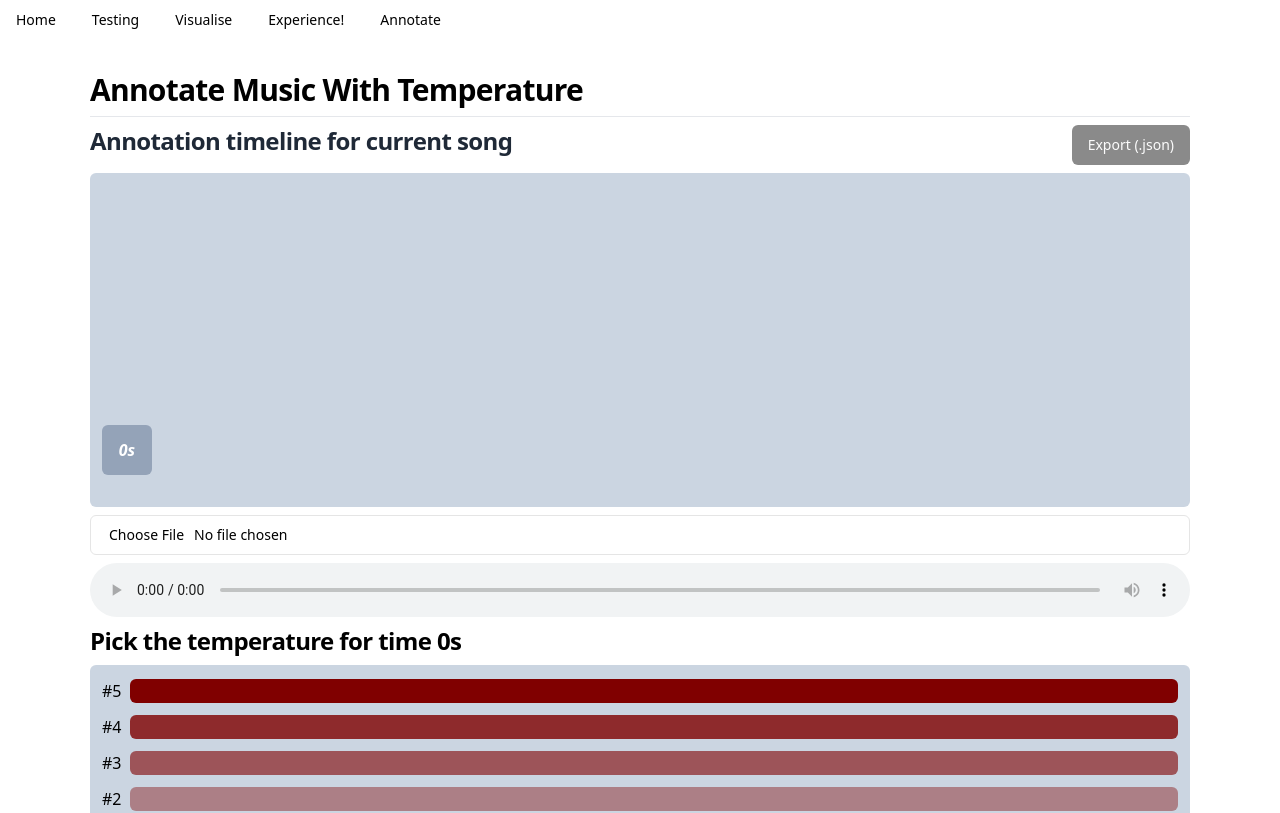
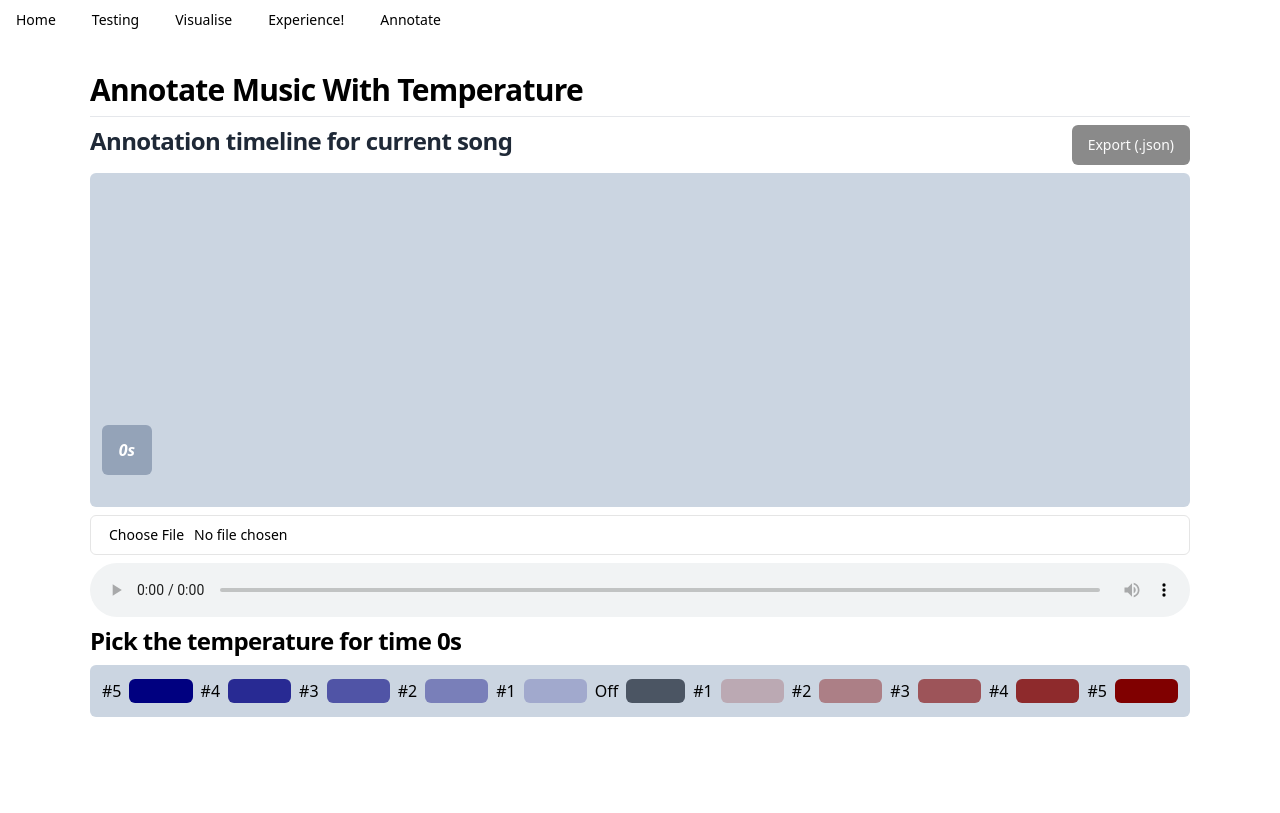
Before and after one commit to bcho892/CUM-T, a React (Vite) app in the folder src/react/: page /annotate in a window 1280 px wide. Shown: the top 813 px of the page. Built offline with nearby package versions, Linux system fonts and the light colour scheme; what react-use-websocket would draw is missing.

Commit message:
change annotation bar styling

```diff
--- a/src/react/src/components/wrappers/Annotation/AnnotationBar/AnnotationLevelBar.tsx
+++ b/src/react/src/components/wrappers/Annotation/AnnotationBar/AnnotationLevelBar.tsx
@@ -58,7 +58,7 @@ const AnnotationLevelBar = ({
   handleZoneChange,
 }: IAnnotationLevelBar): JSX.Element => {
   return (
-    <div className="flex flex-col gap-2">
+    <div className="flex flex-row-reverse gap-2">
       {ENUMERATED_ZONES.map((_, i) => {
         // Note that the zones render from top down
         const zone = ENUMERATED_ZONES.length - i;
```
